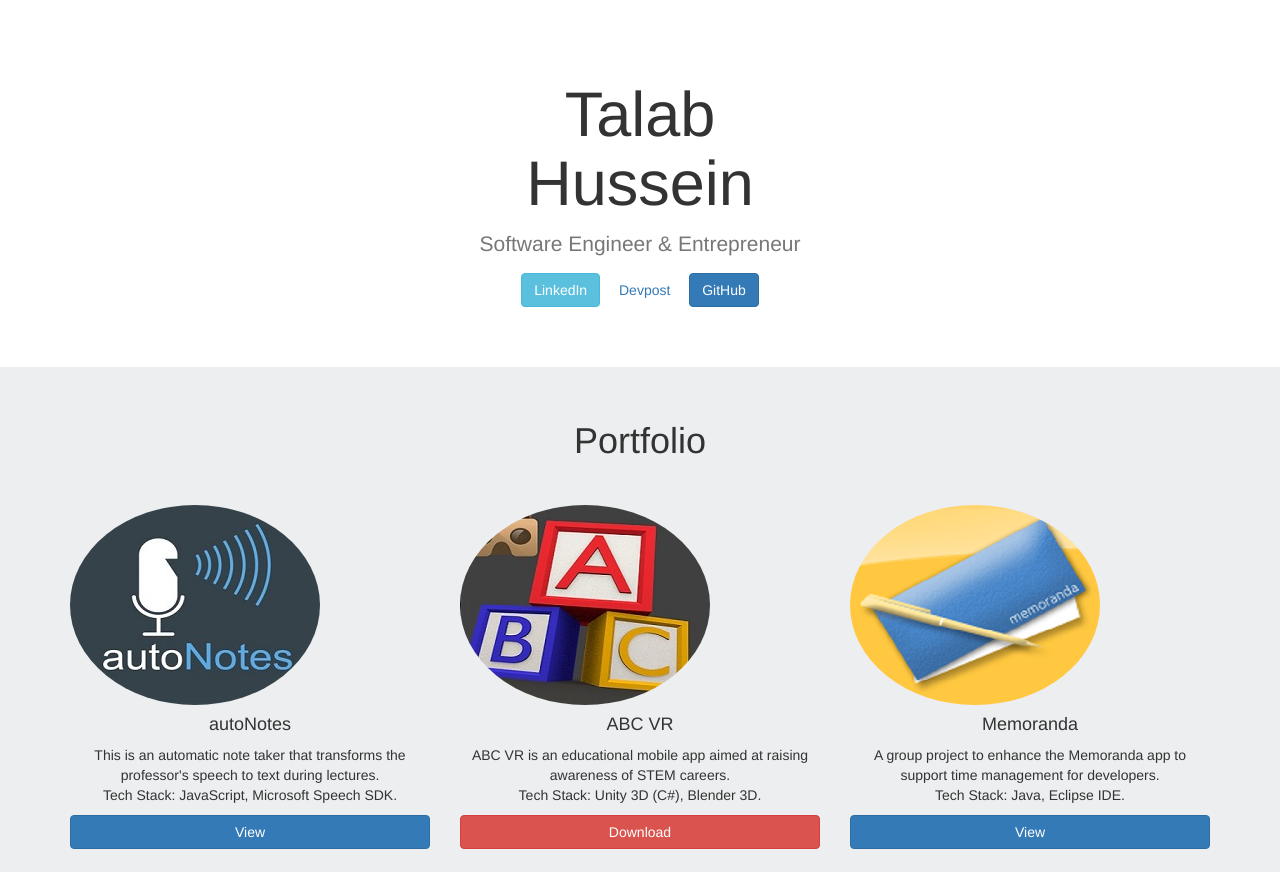
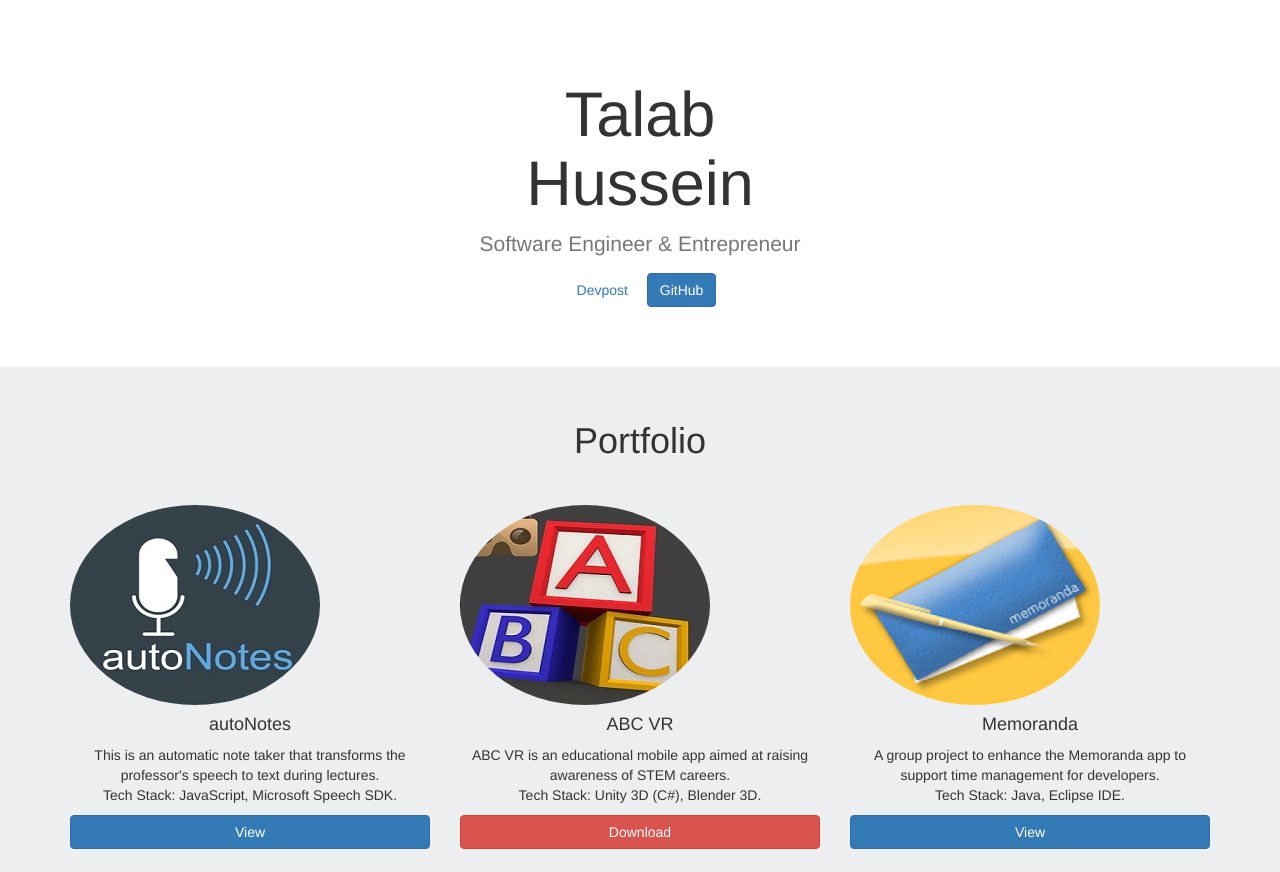
Before and after one commit to TalabH/mygithubpage, a plain HTML site: page index.html in a window 1280 px wide. Shown: the top 872 px of the page. Drawn offline with nearby package versions, Linux system fonts and the light colour scheme.

Commit message:
Update index.html

```diff
--- a/index.html
+++ b/index.html
@@ -23,7 +23,6 @@
         <h1 class="jumbotron-heading">Talab Hussein</h1>
         <p class="lead text-muted">Software Engineer & Entrepreneur</p>
         <p>
-          <a href="https://www.linkedin.com/in/talabhussein/" class="btn btn-info">LinkedIn</a>
           <a href="https://devpost.com/TalabH" class="btn btn-secondary">Devpost</a>
           <a href="https://www.github.com/talabh" class="btn btn-primary">GitHub</a>
         </p>
```
